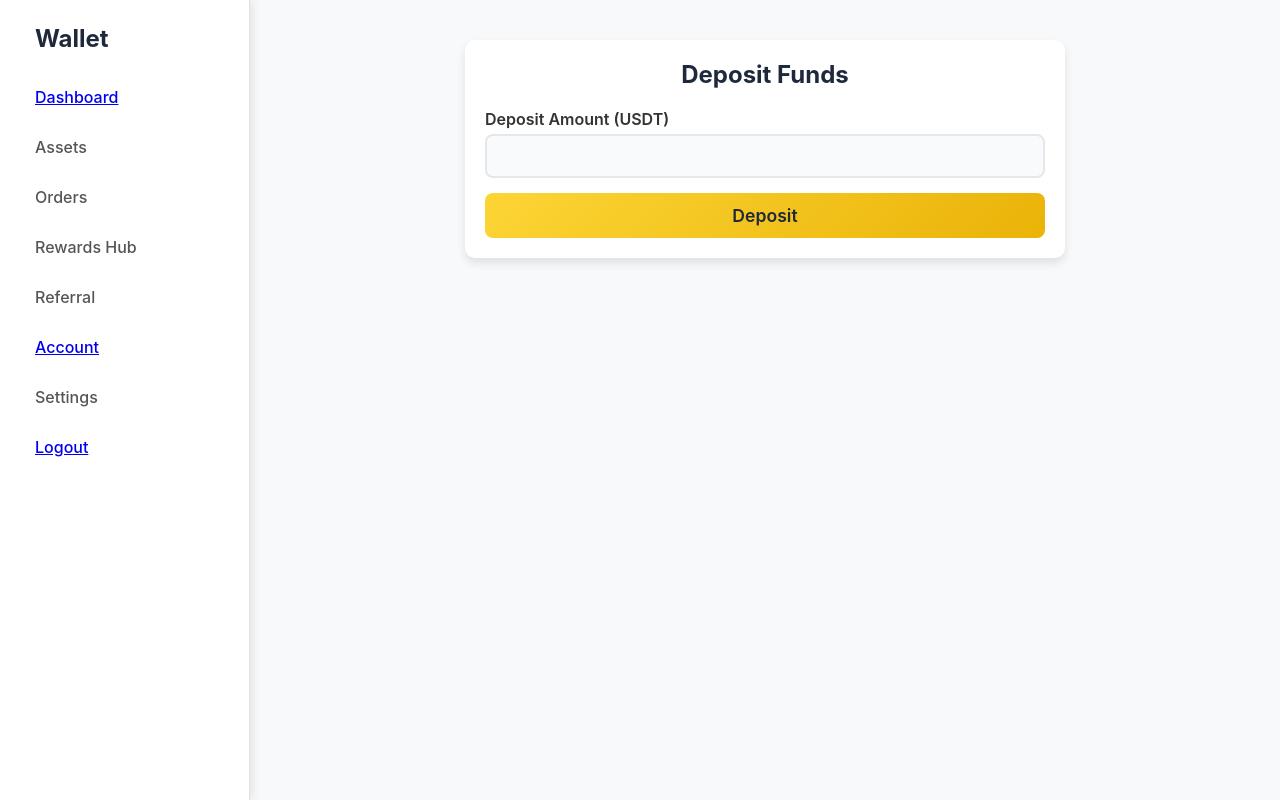
After one commit to Abbass-Hassan/digital-wallet-platform, a PHP site: page /deposit.html in a window 1280 px wide. The commit adds this page. Run offline with PHP 8.4, Linux system fonts and the light colour scheme.

Commit message:
Complete deposit & withdrawal (front & back)

```diff
--- a/wallet-client/css/style.css
+++ b/wallet-client/css/style.css
@@ -370,3 +370,80 @@
     transform: translateY(-2px);
     box-shadow: 0 5px 15px rgba(234, 179, 8, 0.4);
 }
+
+
+
+
+/* Transaction Container (for Deposit & Withdraw pages) */
+.transaction-container {
+    background: #ffffff;
+    padding: 20px;
+    border-radius: 10px;
+    box-shadow: 0 5px 10px rgba(0, 0, 0, 0.1);
+    max-width: 600px;
+    margin: 20px auto;
+}
+
+/* Transaction Title */
+.transaction-title {
+    font-size: 1.5rem;
+    font-weight: 700;
+    color: #1e293b;
+    margin-bottom: 20px;
+    text-align: center;
+}
+
+/* Transaction Form */
+.transaction-form {
+    display: flex;
+    flex-direction: column;
+    gap: 15px;
+}
+
+/* Transaction Field */
+.transaction-field {
+    display: flex;
+    flex-direction: column;
+    gap: 5px;
+}
+
+/* Transaction Label */
+.transaction-label {
+    font-size: 1rem;
+    font-weight: 600;
+    color: #333;
+}
+
+/* Transaction Input */
+.transaction-input {
+    padding: 10px;
+    border: 2px solid #e5e7eb;
+    border-radius: 8px;
+    font-size: 1rem;
+    background: #f9fafb;
+    transition: border-color 0.3s, box-shadow 0.3s;
+}
+
+.transaction-input:focus {
+    border-color: #fcd535;
+    outline: none;
+    box-shadow: 0 0 8px rgba(252, 213, 53, 0.4);
+}
+
+/* Transaction Button */
+.transaction-btn {
+    background: linear-gradient(135deg, #fcd535, #eab308);
+    border: none;
+    padding: 12px;
+    border-radius: 8px;
+    font-size: 1.1rem;
+    font-weight: 600;
+    color: #1e293b;
+    cursor: pointer;
+    transition: all 0.3s ease-in-out;
+}
+
+.transaction-btn:hover {
+    transform: translateY(-2px);
+    box-shadow: 0 5px 15px rgba(234, 179, 8, 0.4);
+}
--- a/wallet-client/dashboard.html
+++ b/wallet-client/dashboard.html
@@ -32,7 +32,8 @@
                     <p class="dashboard-user-meta">VIP Level: Regular User</p>
                 </div>
             </div>
-            <button class="dashboard-deposit-btn">Deposit</button>
+            <button class="dashboard-deposit-btn" onclick="window.location.href='deposit.html';">Deposit</button>
+
         </header>
 
         <section class="dashboard-widgets">
--- /dev/null
+++ b/wallet-client/deposit.html
@@ -0,0 +1,41 @@
+<!DOCTYPE html>
+<html lang="en">
+<head>
+  <meta charset="UTF-8">
+  <meta name="viewport" content="width=device-width, initial-scale=1.0">
+  <title>Deposit Funds</title>
+  <link rel="stylesheet" href="css/style.css">
+  <script src="https://cdn.jsdelivr.net/npm/axios/dist/axios.min.js"></script>
+</head>
+<body class="dashboard-body">
+
+  <aside class="dashboard-sidebar">
+    <div class="dashboard-sidebar-logo">Wallet</div>
+    <ul class="dashboard-sidebar-links">
+      <li class="dashboard-sidebar-item"><a href="dashboard.html">Dashboard</a></li>
+      <li class="dashboard-sidebar-item">Assets</li>
+      <li class="dashboard-sidebar-item">Orders</li>
+      <li class="dashboard-sidebar-item">Rewards Hub</li>
+      <li class="dashboard-sidebar-item">Referral</li>
+      <li class="dashboard-sidebar-item"><a href="profile.html">Account</a></li>
+      <li class="dashboard-sidebar-item">Settings</li>
+      <li class="dashboard-sidebar-item"><a href="/digital-wallet-platform/wallet-server/user/v1/auth/logout.php">Logout</a></li>
+    </ul>
+  </aside>
+
+  <main class="dashboard-main">
+    <section class="transaction-container">
+      <h2 class="transaction-title">Deposit Funds</h2>
+      <form class="transaction-form" id="depositForm">
+        <div class="transaction-field">
+          <label for="depositAmount" class="transaction-label">Deposit Amount (USDT)</label>
+          <input type="number" id="depositAmount" name="amount" class="transaction-input" step="0.01" min="0" required>
+        </div>
+        <button type="submit" class="transaction-btn">Deposit</button>
+      </form>
+    </section>
+  </main>
+
+  <script src="js/deposit.js"></script>
+</body>
+</html>
--- /dev/null
+++ b/wallet-client/js/deposit.js
@@ -0,0 +1,23 @@
+document.getElementById('depositForm').addEventListener('submit', function(e) {
+    e.preventDefault();
+
+    const depositAmount = parseFloat(document.getElementById('depositAmount').value);
+    if (isNaN(depositAmount) || depositAmount <= 0) {
+        alert("Please enter a valid deposit amount.");
+        return;
+    }
+
+    axios.post('/digital-wallet-platform/wallet-server/user/v1/deposit.php', { amount: depositAmount })
+        .then(function(response) {
+            if (response.data.error) {
+                alert(response.data.error);
+            } else {
+                // Operation successful, redirect to dashboard.html
+                window.location.href = "dashboard.html";
+            }
+        })
+        .catch(function(error) {
+            console.error("Error during deposit:", error);
+            alert("An error occurred. Please try again later.");
+        });
+});
```
Also changed, not shown: wallet-client/js/withdraw.js (added, +23 -0 lines), wallet-client/withdraw.html (added, +41 -0 lines), wallet-server/database/migrations/create_wallets_table.php (added, +23 -0 lines), wallet-server/database/migrations/update_id_document_nullable.php (added, +18 -0 lines), wallet-server/user/v1/auth/register.php (+45 -6 lines), wallet-server/user/v1/deposit.php (added, +62 -0 lines), wallet-server/user/v1/withdraw.php (added, +64 -0 lines), wallet-server/uploads/id_19_1740785782.jpg (added).
